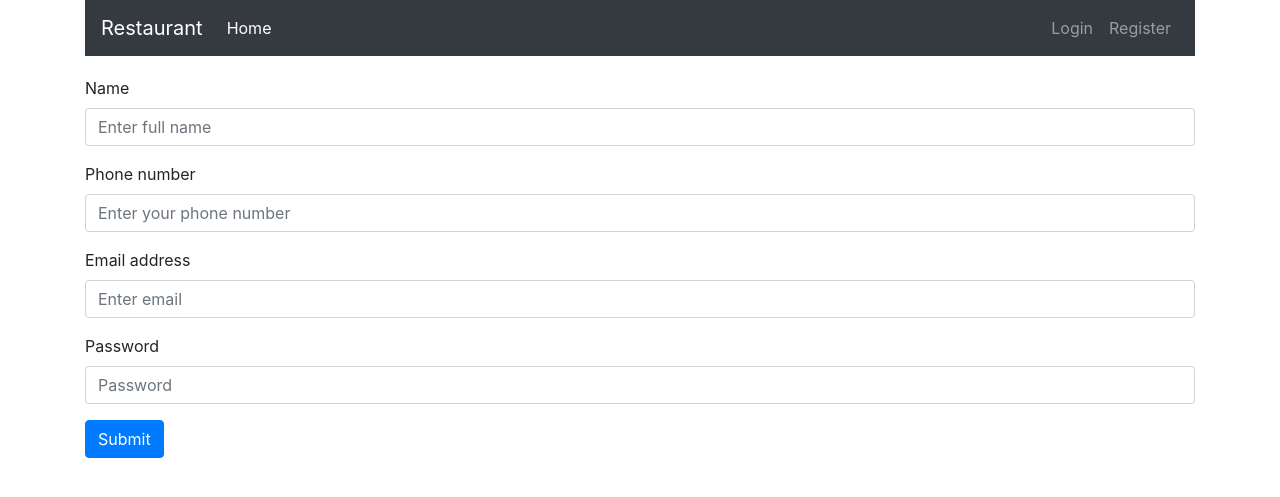
After one commit to IsacLucian/restaurant, a PHP site: page /register.php in a window 1280 px wide. The commit adds this page. Shown: the top 497 px of the page. Run offline with PHP 8.4, Linux system fonts and the light colour scheme.

Commit message:
add register.php

```diff
--- a/Style/style.css
+++ b/Style/style.css
@@ -11,3 +11,6 @@
 	margin: 0 auto;
 	margin-bottom: 50px;
 }
+.float-right {
+	float: right;
+}
--- a/menu.php
+++ b/menu.php
@@ -5,12 +5,14 @@
 
 <div class="container">
   <nav class="navbar navbar-expand-lg navbar-dark bg-dark">
-    <a class="navbar-brand" href="#">Restaurant</a>
+    <a class="navbar-brand" href="/">Restaurant</a>
     <div class="collapse navbar-collapse" id="navbarSupportedContent">
       <ul class="navbar-nav mr-auto">
         <li class="nav-item active">
           <a class="nav-link" href="/">Home <span class="sr-only">(current)</span></a>
         </li>
+      </ul>
+      <ul class="navbar-nav justify-content-end">
         <li class="nav-item">
           <a class="nav-link" href="login.php">Login</a>
         </li>
--- /dev/null
+++ b/register.php
@@ -0,0 +1,23 @@
+<?php include 'menu.php' ?>
+
+<div class="container">
+	<form>
+	  <div class="form-group">
+		<label> Name </label>
+	  	<input type="text" class="form-control" name="name" id="name" placeholder="Enter full name">
+	  </div>
+	  <div class="form-group">
+		<label> Phone number </label>
+	  	<input type="text" class="form-control" name="phone" id="phone" placeholder="Enter your phone number">
+	  </div>
+	  <div class="form-group">
+	    <label for="exampleInputEmail1">Email address</label>
+	    <input type="email" class="form-control" id="exampleInputEmail1" aria-describedby="emailHelp" placeholder="Enter email">
+	  </div>
+	  <div class="form-group">
+	    <label for="exampleInputPassword1">Password</label>
+	    <input type="password" class="form-control" id="exampleInputPassword1" placeholder="Password">
+	  </div>
+	  <button type="submit" class="btn btn-primary">Submit</button>
+	</form>
+</div>
```
